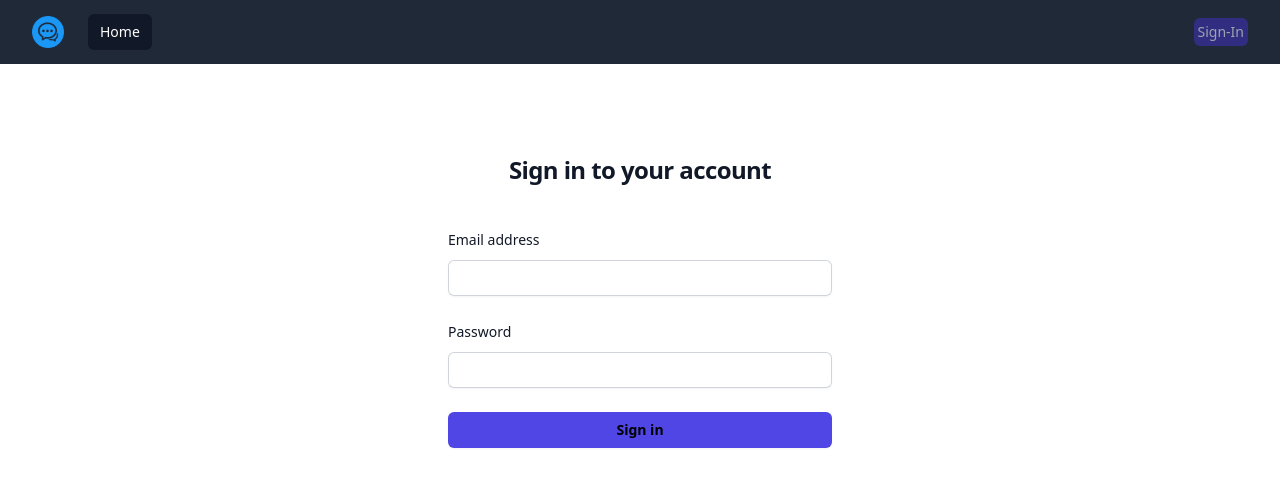
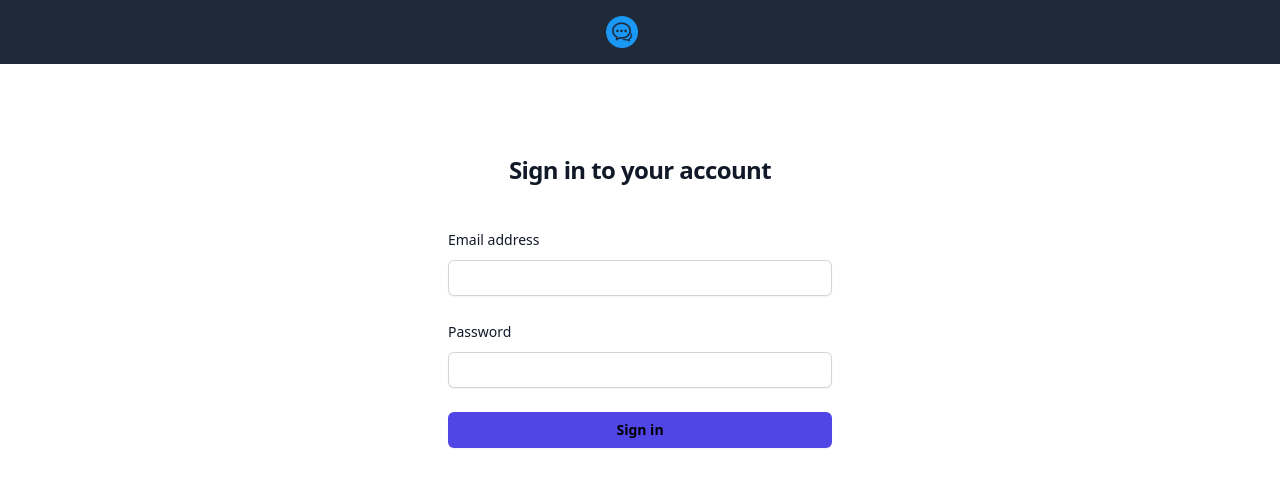
Before and after one commit to Antonio880/ChatSocket, a React (Vite) app in the folder frontchat/: page / in a window 1280 px wide. Shown: the top 486 px of the page. Built offline with nearby package versions, Linux system fonts and the light colour scheme.

Commit message:
style:adaptação a mobile completa

```diff
--- a/frontchat/src/components/Chat/Chat.jsx
+++ b/frontchat/src/components/Chat/Chat.jsx
@@ -88,7 +88,7 @@ export default function Chat({
                             {message.author}
                           </div>
                           <div className="w-full">
-                            <p className="flex p-2 justify-start bg-white rounded-md shadow-md mr-96">
+                            <p className="flex p-2 justify-start bg-white rounded-md shadow-md md:mr-96">
                               {message.text}
                             </p>
                           </div>
@@ -100,7 +100,7 @@ export default function Chat({
                           {message.author}
                         </div>
                         <div className="w-full ">
-                          <p className="flex p-2 justify-end bg-white rounded-md shadow-md ml-96">
+                          <p className="flex p-2 justify-end bg-white rounded-md shadow-md md:ml-96">
                             {message.text}
                           </p>
                         </div>
--- a/frontchat/src/components/Header.jsx
+++ b/frontchat/src/components/Header.jsx
@@ -1,5 +1,6 @@
 import { Fragment, useEffect } from "react";
 import { Disclosure, Menu, Transition } from "@headlessui/react";
+import { Bars3Icon, BellIcon, XMarkIcon } from '@heroicons/react/24/outline'
 import { useNavigate } from "react-router-dom";
 import { useUserContext } from "./ContextUser";
 
@@ -24,55 +25,25 @@ export default function Home() {
         <>
           <div className="mx-auto max-w-7xl px-2 sm:px-6 lg:px-8">
             <div className="relative flex h-16 items-center justify-between">
-              <div className="absolute inset-y-0 left-0 flex items-center sm:hidden">
+            <div className="absolute inset-y-0 left-0 flex items-center sm:hidden">
                 {/* Mobile menu button*/}
-                <Disclosure.Panel className="sm:hidden">
-                  <div className="space-y-1 px-2 pb-3 pt-2">
-                    {user && (
-                      <Disclosure.Button
-                        key={user._id}
-                        as="a"
-                        href={user.email}
-                        className={classNames(
-                          user
-                            ? "bg-gray-900 text-white"
-                            : "text-gray-300 hover:bg-gray-700 hover:text-white",
-                          "block rounded-md px-3 py-2 text-base font-medium"
-                        )}
-                        aria-current={user ? "page" : undefined}
-                      >
-                        {user.email}
-                      </Disclosure.Button>
-                    )}
-                  </div>
-                </Disclosure.Panel>
+                {/* <Disclosure.Button className="relative inline-flex items-center justify-center rounded-md p-2 text-gray-400 hover:bg-gray-700 hover:text-white focus:outline-none focus:ring-2 focus:ring-inset focus:ring-white">
+                  <span className="absolute -inset-0.5" />
+                  <span className="sr-only">Open main menu</span>
+                  {open ? (
+                    <XMarkIcon className="block h-6 w-6" aria-hidden="true" />
+                  ) : (
+                    <Bars3Icon className="block h-6 w-6" aria-hidden="true" />
+                  )}
+                </Disclosure.Button> */}
               </div>
-              <div className="flex flex-1 items-center justify-center sm:items-stretch sm:justify-start">
+              <div className="flex flex-1 items-stretch justify-start sm:justify-center">
                 <div className="flex  items-center">
                   <img
                     className="h-8 w-auto"
                     src="/chatcoin-chat-logo (1).png"
                     alt="Your Company"
                   />
-                </div>
-                <div className="hidden sm:ml-6 sm:block">
-                  <div className="flex space-x-4">
-                    {navigation.map((item) => (
-                      <a
-                        key={item.name}
-                        href={item.href}
-                        className={classNames(
-                          item.current
-                            ? "bg-gray-900 text-white"
-                            : "text-gray-300 hover:bg-gray-700 hover:text-white",
-                          "rounded-md px-3 py-2 text-sm font-medium"
-                        )}
-                        aria-current={item.current ? "page" : undefined}
-                      >
-                        {item.name}
-                      </a>
-                    ))}
-                  </div>
                 </div>
               </div>
               <div
@@ -84,25 +55,15 @@ export default function Home() {
                     <Menu.Button className="relative flex rounded-full bg-gray-800 text-sm focus:outline-none focus:ring-2 focus:ring-white focus:ring-offset-2 focus:ring-offset-gray-800">
                       <span className="absolute -inset-1.5" />
                       <span className="sr-only">Open user menu</span>
-                      {user ? (
+                      {user && (
                         <div>
                           <h3
                             type="button"
-                            className={`relative bg-indigo-900 rounded-md p-1 text-gray-400 hover:text-white focus:outline-none focus:ring-2 focus:ring-white focus:ring-offset-2 focus:ring-offset-gray-800 `}
+                            className={`relative  rounded-full p-1 text-gray-400 hover:bg-indigo-600 transition ease-in-out delay-150 hover:-translate-y-1 hover:scale-110 duration-300 hover:text-white focus:outline-none focus:ring-2 focus:ring-white focus:ring-offset-2 focus:ring-offset-gray-800 `}
                           >
                             {user.email}
                           </h3>
                         </div>
-                      ) : (
-                        <button
-                          type="button"
-                          className="relative bg-indigo-900 rounded-md p-1 text-gray-400 hover:text-white focus:outline-none focus:ring-2 focus:ring-white focus:ring-offset-2 focus:ring-offset-gray-800"
-                          onClick={() => {
-                            navigate("/");
-                          }}
-                        >
-                          Sign-In
-                        </button>
                       )}
                     </Menu.Button>
                   </div>
@@ -140,6 +101,22 @@ export default function Home() {
               </div>
             </div>
           </div>
+          {/* <Disclosure.Panel className="sm:hidden">
+            <div className="space-y-1 px-2 pb-3 pt-2">
+                <Disclosure.Button
+                  key={item.name}
+                  as="a"
+                  href={item.href}
+                  className={classNames(
+                    item.current ? 'bg-gray-900 text-white' : 'text-gray-300 hover:bg-gray-700 hover:text-white',
+                    'block rounded-md px-3 py-2 text-base font-medium'
+                  )}
+                  aria-current={item.current ? 'page' : undefined}
+                >
+                  {item.name}
+                </Disclosure.Button>
+            </div>
+          </Disclosure.Panel> */}
         </>
       )}
     </Disclosure>
```
